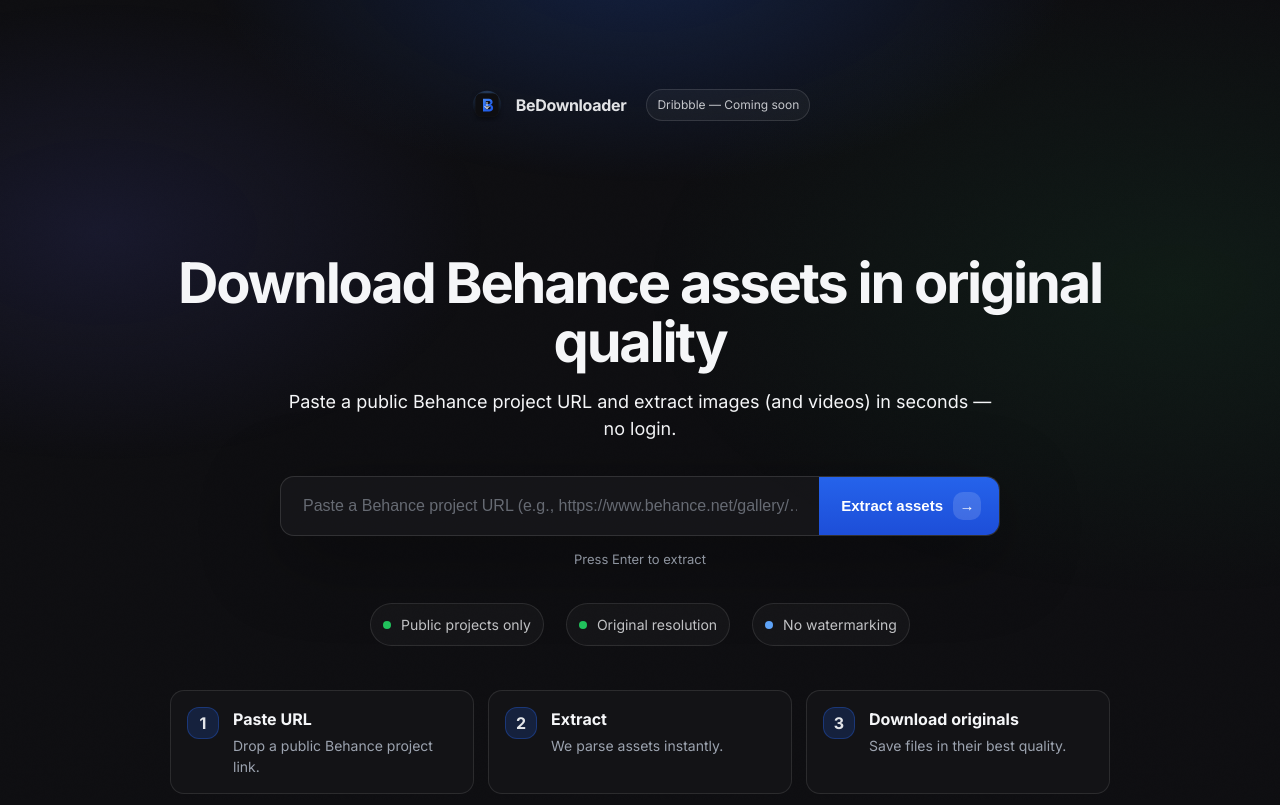
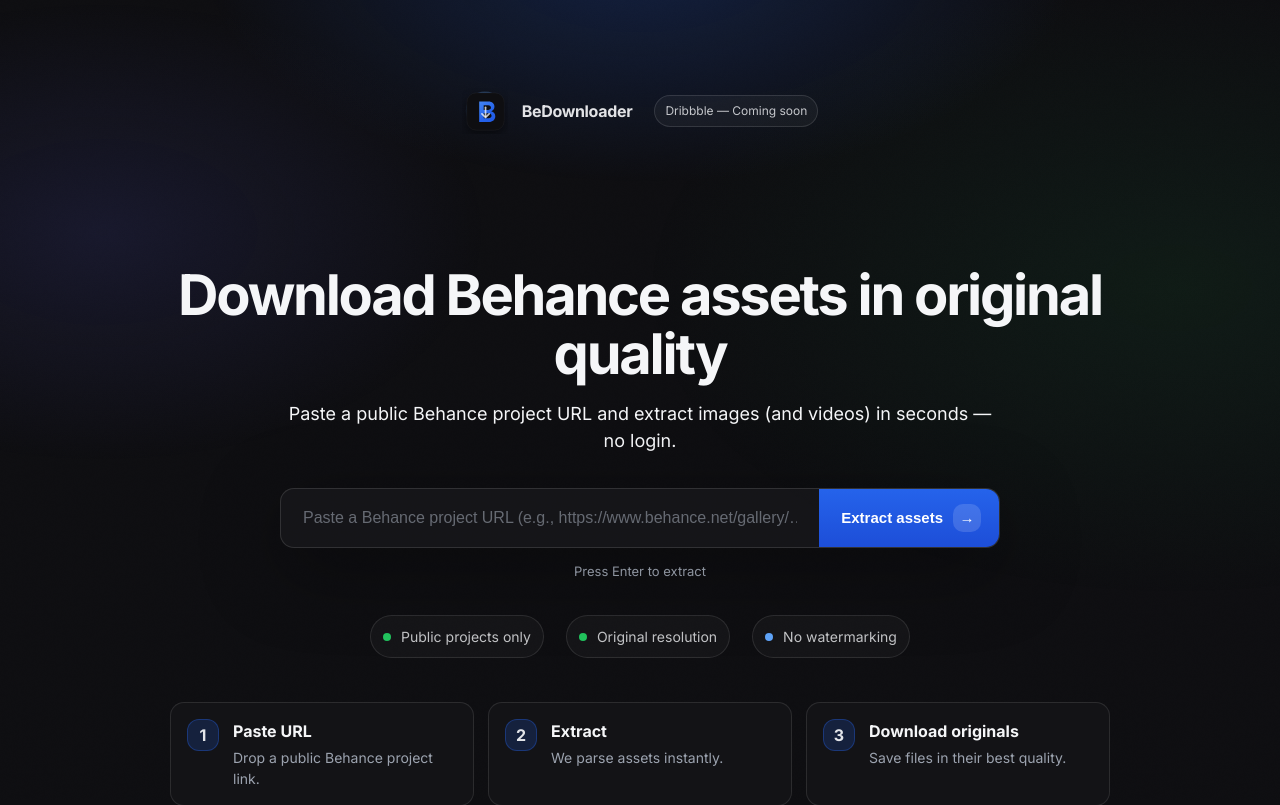
Before and after one commit to imanibutt/Bedownloader, a Next.js app: page / in a window 1280 px wide. Shown: the top 805 px of the page. Built offline with nearby package versions, Linux system fonts and the light colour scheme.

Commit message:
Improve logo visibility (bigger mark + tighter SVG)

```diff
--- a/app/globals.css
+++ b/app/globals.css
@@ -320,14 +320,15 @@
   display: flex;
   align-items: center;
   justify-content: center;
-  gap: 12px;
+  gap: 14px;
   margin-bottom: 52px;
 }
 
 .brandmark {
-  height: 34px;
-  width: 34px;
+  height: 46px;
+  width: 46px;
   object-fit: contain;
+  display: block;
 }
 
 .brandname {
```
Also changed, not shown: public/logo.svg.
